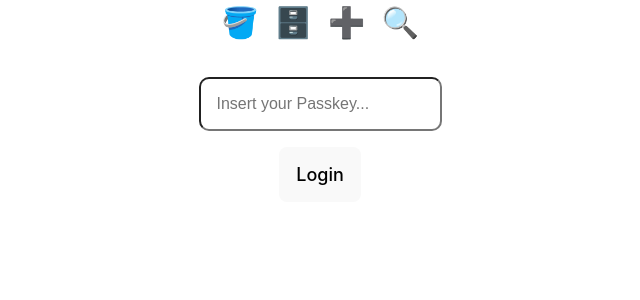
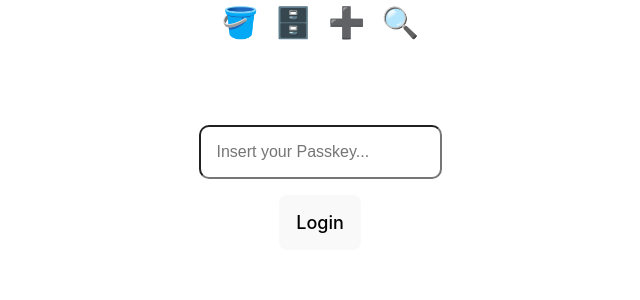
Before and after one commit to vikkio88/kiffari, a Svelte app in the folder kato/web/: page /login in a window 1280 px wide. Shown: the top 300 px of the page, without its empty margins (320-960 px from the left). Built offline with nearby package versions, Linux system fonts and the light colour scheme.

Commit message:
login form

```diff
--- a/kato/web/src/pages/Login.svelte
+++ b/kato/web/src/pages/Login.svelte
@@ -46,15 +46,15 @@
 </script>
 
 {#if !loginPromise}
-  <div class="wrapper">
+  <form class="wrapper" on:submit|preventDefault|stopPropagation={login}>
     <input
       bind:this={passwordInput}
       type="password"
       placeholder="Insert your Passkey..."
       bind:value
     />
-    <button on:click={login}>Login</button>
-  </div>
+    <button>Login</button>
+  </form>
 {:else}
   <Spinner />
 {/if}
@@ -69,6 +69,7 @@
 
 <style>
   .wrapper {
+    margin-top: 3rem;
     display: flex;
     flex-direction: column;
     align-items: center;
```
